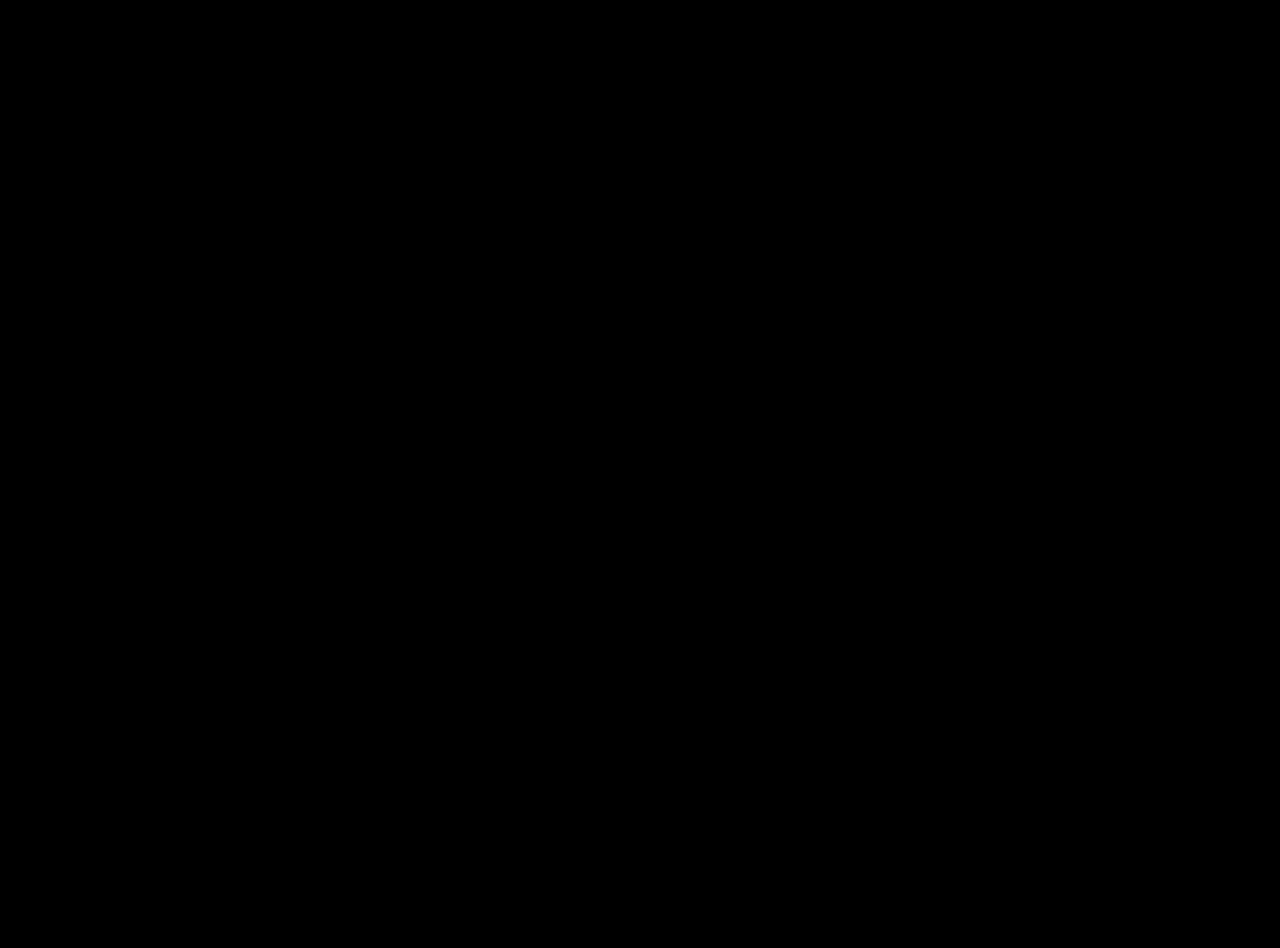
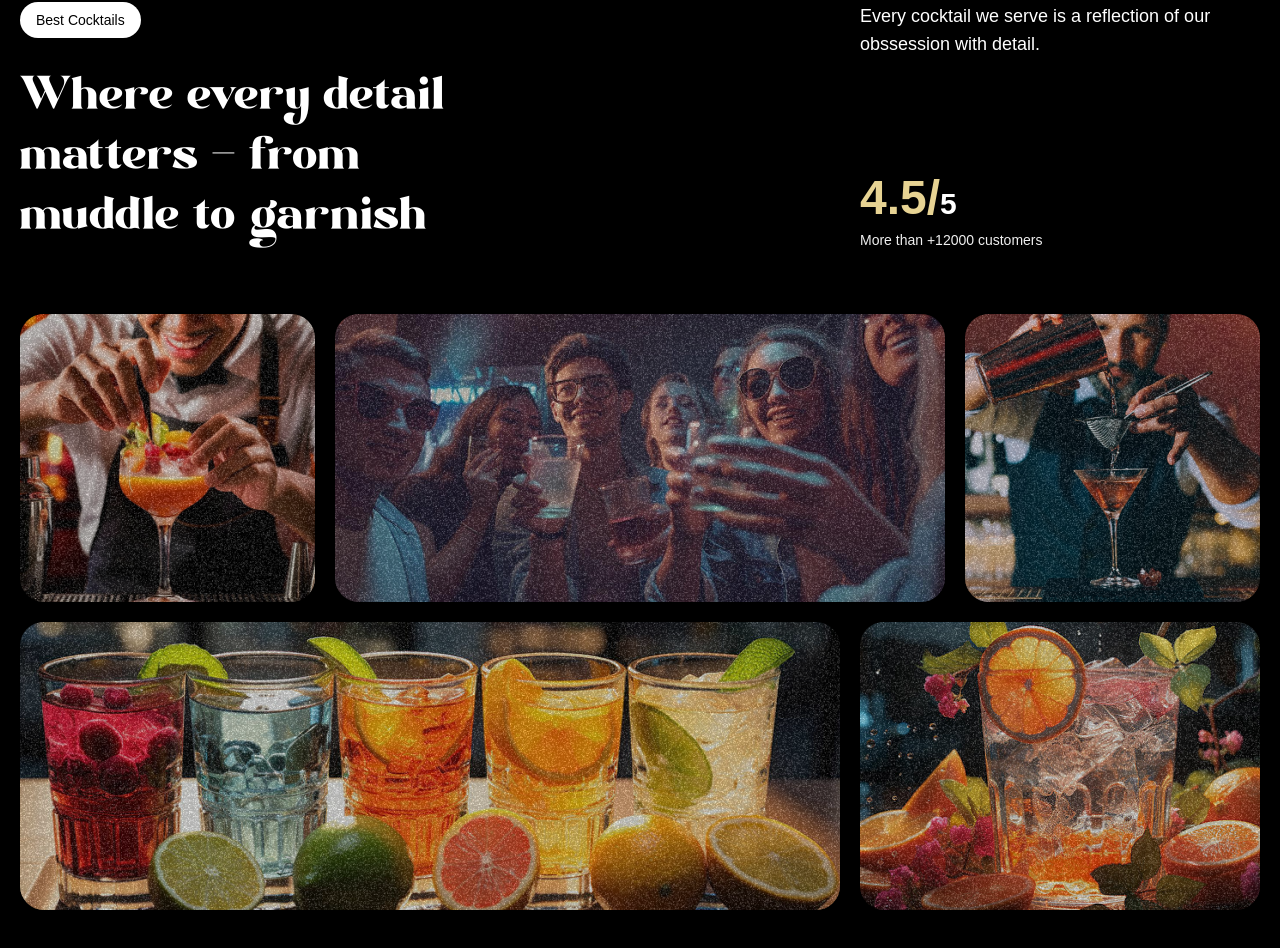
Before and after one commit to Rohan-263/mocktail-website, a React (Vite) app: page / in a window 1280 px wide. Shown: the part 1710-2658 px from the top of the page. Before the commit the page ends 1600 px from the top, so only its background shows below. Built offline with nearby package versions, Linux system fonts and the light colour scheme; a web font is replaced by a local one.

Commit message:
Implement The Art Section

```diff
--- a/src/App.jsx
+++ b/src/App.jsx
@@ -4,6 +4,8 @@ import Navbar from "./components/Navbar";
 import gsap from "gsap";
 import Hero from "./components/Hero";
 import Cocktails from "./components/Cocktails";
+import About from "./components/About";
+import Art from "./components/Art";
 
 gsap.registerPlugin(ScrollTrigger, SplitText);
 
@@ -13,6 +15,8 @@ const App = () => {
       <Navbar />
       <Hero />
       <Cocktails />
+      <About />
+      <Art />
     </main>
   );
 };
--- /dev/null
+++ b/src/components/About.jsx
@@ -0,0 +1,98 @@
+import { useGSAP } from "@gsap/react";
+import gsap from "gsap";
+import { SplitText } from "gsap/all";
+import React from "react";
+
+const About = () => {
+  useGSAP(() => {
+    const titleSplit = SplitText.create("#about h2", { type: "words" });
+
+    const scrollTimeline = gsap.timeline({
+      scrollTrigger: {
+        trigger: "#about",
+        start: "top center",
+        // scrub: true,
+      },
+    });
+
+    scrollTimeline
+      .from(titleSplit.words, {
+        opacity: 0,
+        yPercent: 100,
+        duration: 1,
+        ease: "expo.out",
+        stagger: 0.03,
+      })
+      .from(
+        ".top-grid div, .bottom-grid div",
+        {
+          opacity: 0,
+          duration: 1,
+          stagger: 0.04,
+          ease: "power1.inOut",
+        },
+        "-=0.8",
+      );
+  });
+
+  return (
+    <div id="about">
+      <div className="md:px-0 mb-16 px-5">
+        <div className="content">
+          <div className="md:col-span-8">
+            <p className="badge">Best Cocktails</p>
+            <h2>
+              Where every detail matters <span className="text-white"> - </span>
+              from muddle to garnish
+            </h2>
+          </div>
+
+          <div className="sub-content">
+            <p>
+              Every cocktail we serve is a reflection of our obssession with
+              detail.
+            </p>
+            <div>
+              <p className="md:text-3xl text-xl font-bold">
+                <span>4.5/</span>5
+              </p>
+              <p className="text-sm text-white-100">
+                More than +12000 customers
+              </p>
+            </div>
+          </div>
+        </div>
+      </div>
+      <div className="top-grid">
+        <div className="md:col-span-3">
+          <div className="noisy" />
+          <img src="/images/abt1.png" alt="grid-img-1" />
+        </div>
+
+        <div className="md:col-span-6">
+          <div className="noisy" />
+          <img src="/images/abt2.png" alt="grid-img-2" />
+        </div>
+
+        <div className="md:col-span-3">
+          <div className="noisy" />
+          <img src="/images/abt5.png" alt="grid-img-5" />
+        </div>
+      </div>
+
+      <div className="bottom-grid">
+        <div className="md:col-span-8">
+          <div className="noisy" />
+          <img src="/images/abt3.png" alt="grid-img-3" />
+        </div>
+
+        <div className="md:col-span-4">
+          <div className="noisy" />
+          <img src="/images/abt4.png" alt="grid-img-4" />
+        </div>
+      </div>
+    </div>
+  );
+};
+
+export default About;
--- /dev/null
+++ b/src/components/Art.jsx
@@ -0,0 +1,91 @@
+import React from "react";
+import { featureLists, goodLists } from "../../constants";
+import { useMediaQuery } from "react-responsive";
+import { useGSAP } from "@gsap/react";
+import gsap from "gsap";
+
+const Art = () => {
+  const isMobile = useMediaQuery({ maxWidth: 767 });
+
+  useGSAP(() => {
+    const start = isMobile ? "top 20%" : "top top";
+
+    const maskedTimeline = gsap.timeline({
+      scrollTrigger: {
+        trigger: "#art",
+        start: start,
+        end: "bottom center",
+        scrub: 1.5,
+        pin: true,
+      },
+    });
+
+    maskedTimeline
+      .to(".will-fade", {
+        opacity: 0,
+        stagger: 0.2,
+        ease: "power1.inOut",
+      })
+      .to(".masked-img", {
+        scale: 1.3,
+        maskPosition: "center",
+        maskSize: "400%",
+        duration: 1,
+        ease: "power1.inOut",
+      })
+      .to("#masked-content", {
+        opacity: 1,
+        duration: 1,
+        ease: "power1.inOut",
+      });
+  });
+
+  return (
+    <div id="art">
+      <div className="container mx-auto h-full pt-20">
+        <h2 className="will-fade">The ART</h2>
+
+        <div className="content">
+          <ul className="space-y-4 will-fade">
+            {goodLists.map((feature, i) => (
+              <li key={i} className="flex items-center gap-2">
+                <img src="/images/check.png" alt="check" />
+                <p>{feature}</p>
+              </li>
+            ))}
+          </ul>
+
+          <div className="cocktail-img">
+            <img
+              src="/images/under-img.jpg"
+              alt="cocktail"
+              className="abs-center masked-img size-full object-contain"
+            />
+          </div>
+
+          <ul className="space-y-4 will-fade">
+            {featureLists.map((feature, i) => (
+              <li key={i} className="flex items-center justify-start gap-2">
+                <img src="/images/check.png" alt="check" />
+                <p className="md:w-fit w-60">{feature}</p>
+              </li>
+            ))}
+          </ul>
+        </div>
+
+        <div className="masked-container">
+          <h2 className="will-fade">Sip-Worthy Perfection</h2>
+          <div id="masked-content">
+            <h3>Made with Craft, Poured with Passion</h3>
+            <p>
+              This isn't just a drink. It's a carefully crafted moment made just
+              for you.
+            </p>
+          </div>
+        </div>
+      </div>
+    </div>
+  );
+};
+
+export default Art;
--- a/src/components/Hero.jsx
+++ b/src/components/Hero.jsx
@@ -18,7 +18,7 @@ const Hero = () => {
 
     gsap.from(heroSplit.chars, {
       yPercent: 60,
-      duration: 1.8,
+      duration: 1.5,
       ease: "expo.out",
       stagger: 0.05,
     });
@@ -66,7 +66,7 @@ const Hero = () => {
   return (
     <>
       <section id="hero" className="noisy">
-        <h1 className="title">COCKTAIL</h1>
+        <h1 className="title">MOJITO</h1>
 
         <img
           src="/images/hero-left-leaf.png"
--- a/src/index.css
+++ b/src/index.css
@@ -257,7 +257,7 @@ body {
 
     .masked-container {
       h2 {
-        @apply text-4xl md:text-5xl font-modern-negra text-center mb-10 text-white mt-32;
+        @apply text-4xl md:text-5xl font-modern-negra text-center mb-10 text-white mt-28;
       }
 
       div {
```
